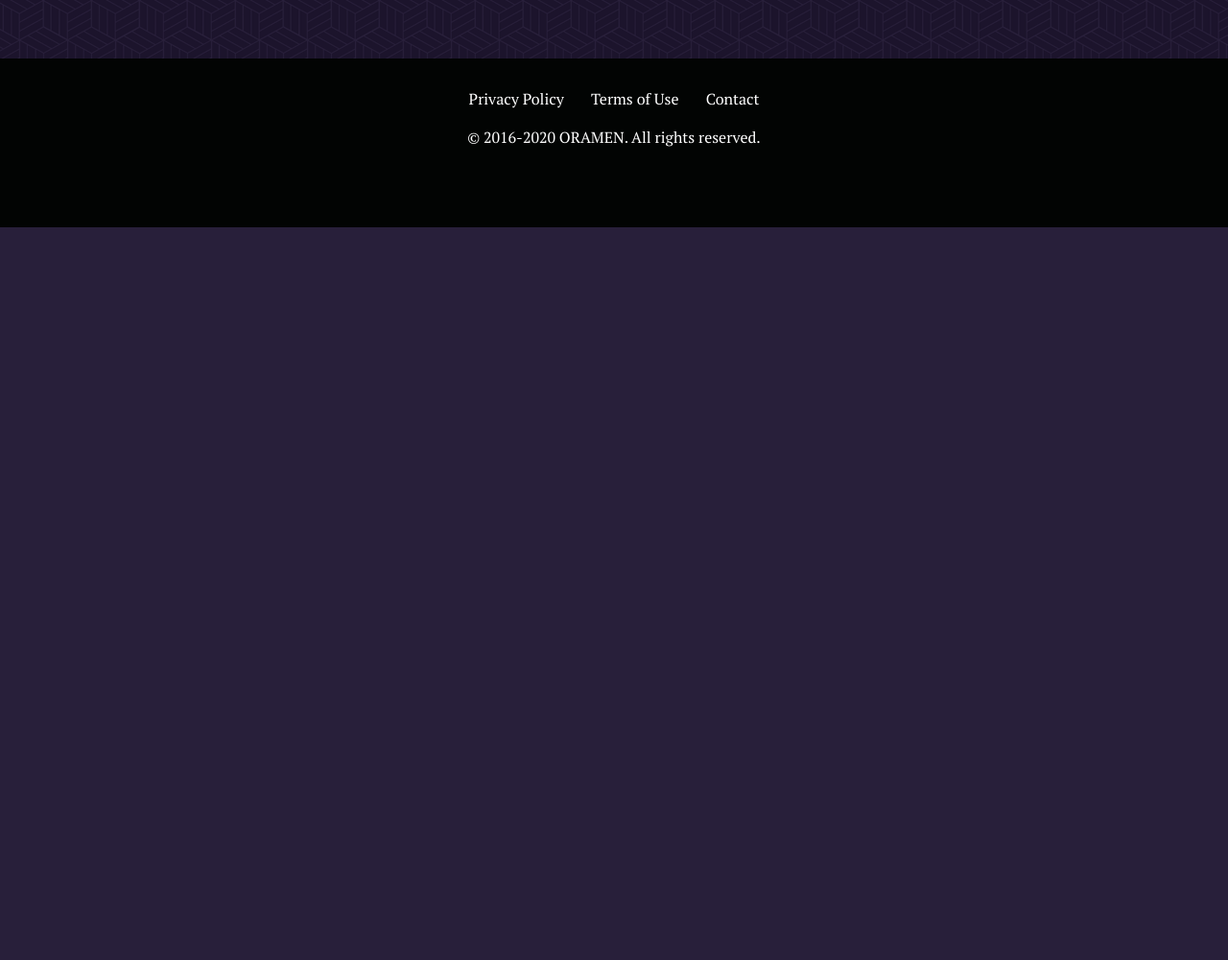
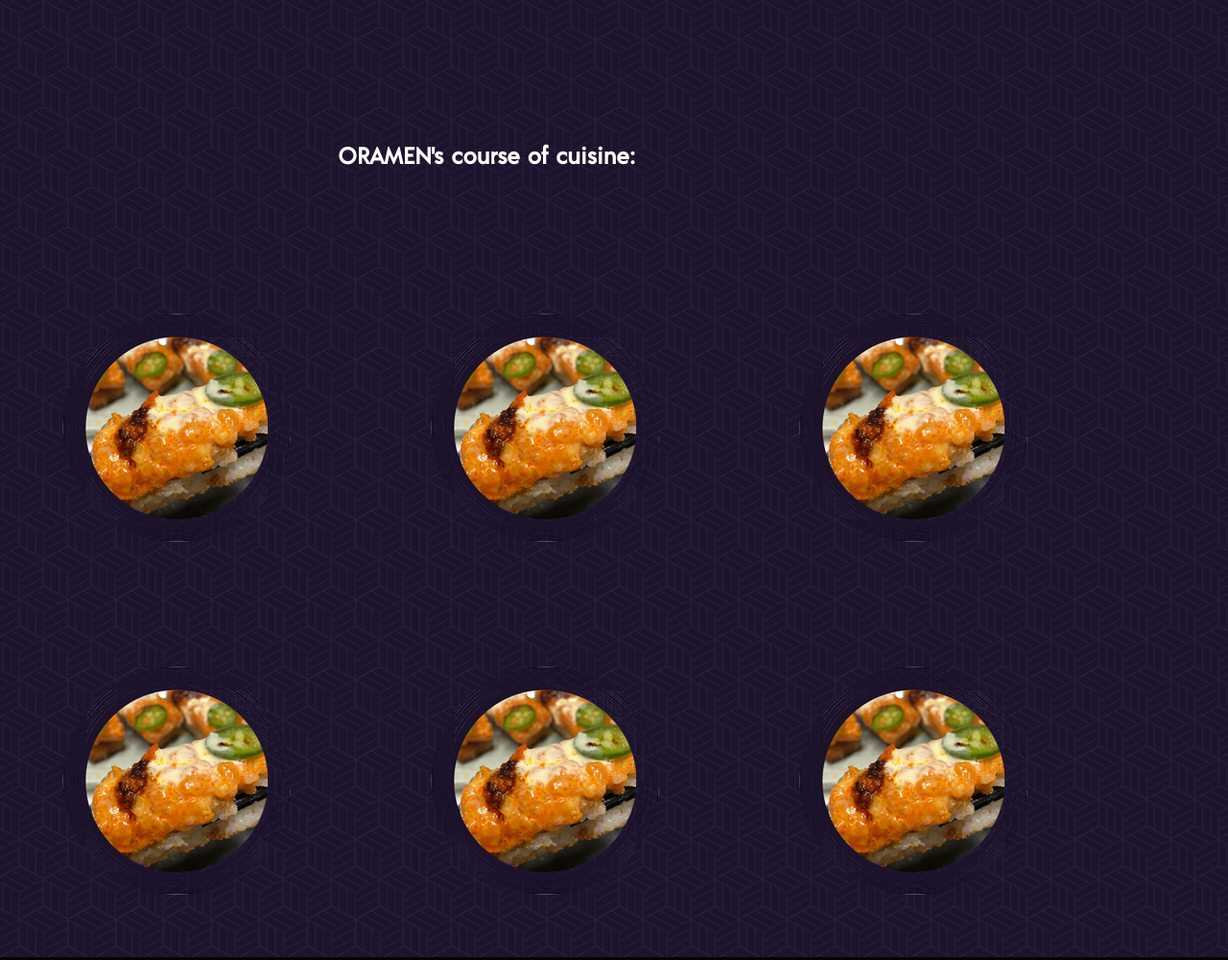
Before and after one commit to ny404/oramen, a plain HTML site: page index.html in a window 1280 px wide. Shown: the part 1345-2346 px from the top of the page at 96% size. Before the commit the page ends 1582 px from the top, so only its background shows below. Drawn offline with nearby package versions, Linux system fonts and the light colour scheme; a script that the page names is missing.

Commit message:
added small showcase

```diff
--- a/index.html
+++ b/index.html
@@ -62,12 +62,6 @@
           </div>
         </div>
       </div>
-      <div class="container">
-        <div class="instagram row justify-center">
-          <div class="col-12 col-xs">
-          </div>
-        </div>
-      </div>
         <!-- <div class="container">
           <div class="row justify-center">
             <div class="col-8 col-xs">
@@ -78,6 +72,37 @@
             </div>
           </div>
         </div> -->
+    </section>
+    <section class="showcase">
+      <div class="container">
+        <div class="row justify-center">
+          <div class="col-6 col-xs">
+            <h2>ORAMEN's course of cuisine:</h2>
+          </div>
+        </div>
+        <div class="row justify-center">
+          <div class="col-4 col-xs">
+            <img alt="" src="img/oramen-sushi-highlight.png">
+          </div>
+          <div class="col-4 col-xs">
+            <img alt="" src="img/oramen-sushi-highlight.png">
+          </div>
+          <div class="col-4 col-xs">
+            <img alt="" src="img/oramen-sushi-highlight.png">
+          </div>
+        </div>
+        <div class="row justify-center">
+          <div class="col-4 col-xs">
+            <img alt="" src="img/oramen-sushi-highlight.png">
+          </div>
+          <div class="col-4 col-xs">
+            <img alt="" src="img/oramen-sushi-highlight.png">
+          </div>
+          <div class="col-4 col-xs">
+            <img alt="" src="img/oramen-sushi-highlight.png">
+          </div>
+        </div>
+      </div>
     </section>
   </main>
 
```
Also changed, not shown: img/oramen-bao-highlight.png (added), img/oramen-chef-special-highlight.png (added), img/oramen-donburi-highlight.png (added), img/oramen-ramen-highlight.png (added), img/oramen-small-bite-highlight.png (added), img/oramen-sushi-highlight.png (added).
